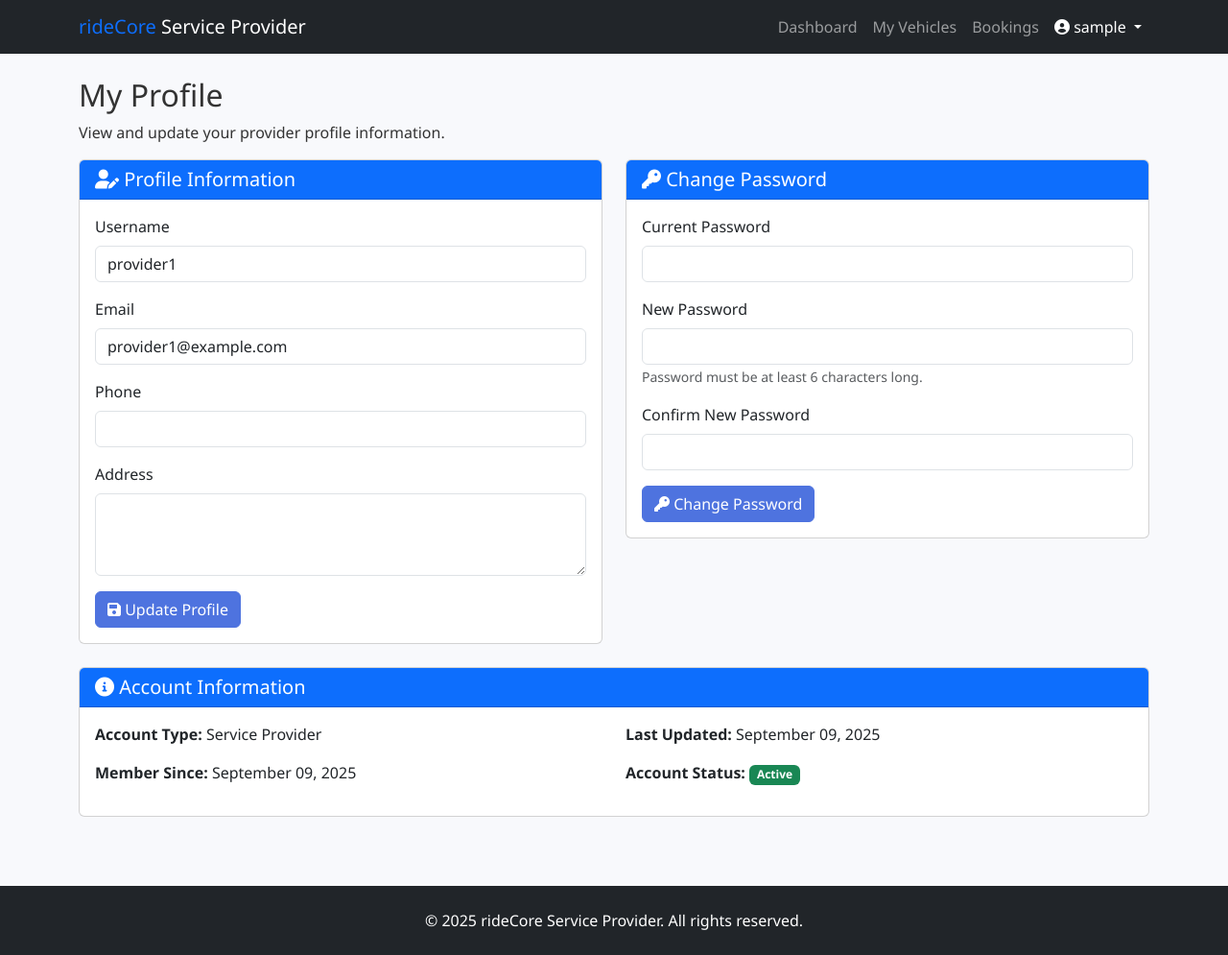
After one commit to AdiveshSanagi/rideCore, a PHP site: page /vechile/provider/profile.php in a window 1280 px wide. The commit adds this page. Shown: the whole page at 96% size. Run offline with PHP 8.4, Linux system fonts and the light colour scheme; the visitor is signed in with stand-in values (Sample User, id 1); data comes from the database, SQL or seed files in the repository.

```diff
--- a/vehicle/book_vehicle.php
+++ b/vehicle/book_vehicle.php
@@ -110,6 +110,8 @@ if($_SERVER["REQUEST_METHOD"] == "POST") {
                 $booking->pickup_location = $pickup_location;
                 $booking->dropoff_location = $dropoff_location;
                 $booking->total_amount = $total_amount;
+                $booking->status = "pending"; // ✅ FIX added
+
 
             // Create booking
             if($booking->create()) {
--- /dev/null
+++ b/vehicle/provider/profile.php
@@ -0,0 +1,227 @@
+<?php
+// Start session
+session_start();
+
+// Check if user is logged in
+if(!isset($_SESSION["loggedin"]) || $_SESSION["loggedin"] !== true) {
+    header("location: ../login.php");
+    exit;
+}
+
+// Check if user is a service provider
+if($_SESSION["user_type"] !== "service_provider") {
+    header("location: ../index.php");
+    exit;
+}
+
+// Include database connection and user model
+include_once '../config/database.php';
+include_once '../models/User.php';
+
+// Initialize database connection
+$database = new Database();
+$db = $database->getConnection();
+
+// Initialize user object
+$user = new User($db);
+$user->user_id = $_SESSION["user_id"];
+
+// Get user details
+$user_details = $user->getById();
+
+// Check if user details exist and set default values
+if(!$user_details) {
+    $user_details = [];
+}
+
+$user_details['username'] = $user_details['username'] ?? $_SESSION["username"];
+$user_details['email'] = $user_details['email'] ?? '';
+$user_details['phone'] = $user_details['phone'] ?? '';
+$user_details['address'] = $user_details['address'] ?? '';
+$user_details['created_at'] = $user_details['created_at'] ?? date('Y-m-d H:i:s');
+$user_details['updated_at'] = $user_details['updated_at'] ?? date('Y-m-d H:i:s');
+
+$success_msg = "";
+$error_msg = "";
+
+// Handle form submissions
+if($_SERVER["REQUEST_METHOD"] == "POST") {
+    // Update profile
+    if(isset($_POST["update_profile"])) {
+        $user->username = $_POST["username"];
+        $user->email = $_POST["email"];
+        $user->phone = $_POST["phone"];
+        $user->address = $_POST["address"];
+
+        if($user->updateProfile()) {
+            $success_msg = "Profile updated successfully.";
+            $_SESSION["username"] = $user->username;
+        } else {
+            $error_msg = "Unable to update profile. Please try again.";
+        }
+    }
+
+    // Change password
+    if(isset($_POST["change_password"])) {
+        $current_password = $_POST["current_password"];
+        $new_password = $_POST["new_password"];
+        $confirm_password = $_POST["confirm_password"];
+
+        if(!$user->verifyPassword($current_password)) {
+            $error_msg = "Current password is incorrect.";
+        } elseif($new_password !== $confirm_password) {
+            $error_msg = "New passwords do not match.";
+        } elseif(strlen($new_password) < 6) {
+            $error_msg = "Password must be at least 6 characters long.";
+        } else {
+            if($user->updatePassword($new_password)) {
+                $success_msg = "Password changed successfully.";
+            } else {
+                $error_msg = "Unable to change password. Please try again.";
+            }
+        }
+    }
+
+    $user_details = $user->getById();
+}
+?>
+<!DOCTYPE html>
+<html lang="en">
+<head>
+    <meta charset="UTF-8">
+    <meta name="viewport" content="width=device-width, initial-scale=1.0">
+    <title>My Profile - rideCore Service Provider</title>
+    <link href="https://cdn.jsdelivr.net/npm/bootstrap@5.3.0-alpha1/dist/css/bootstrap.min.css" rel="stylesheet">
+    <link rel="stylesheet" href="https://cdnjs.cloudflare.com/ajax/libs/font-awesome/6.0.0-beta3/css/all.min.css">
+    <link rel="stylesheet" href="../assets/css/style.css">
+</head>
+<body>
+    <!-- Navbar -->
+    <nav class="navbar navbar-expand-lg navbar-dark bg-dark">
+        <div class="container">
+            <a class="navbar-brand" href="../index.php">
+                <span class="text-primary">rideCore</span> Service Provider
+            </a>
+            <button class="navbar-toggler" type="button" data-bs-toggle="collapse" data-bs-target="#navbarNav">
+                <span class="navbar-toggler-icon"></span>
+            </button>
+            <div class="collapse navbar-collapse" id="navbarNav">
+                <ul class="navbar-nav ms-auto">
+                    <li class="nav-item"><a class="nav-link" href="dashboard.php">Dashboard</a></li>
+                    <li class="nav-item"><a class="nav-link" href="vehicles.php">My Vehicles</a></li>
+                    <li class="nav-item"><a class="nav-link" href="bookings.php">Bookings</a></li>
+                    <li class="nav-item dropdown">
+                        <a class="nav-link dropdown-toggle active" href="#" id="navbarDropdown" role="button" data-bs-toggle="dropdown">
+                            <i class="fas fa-user-circle"></i> <?php echo htmlspecialchars($_SESSION["username"]); ?>
+                        </a>
+                        <ul class="dropdown-menu dropdown-menu-end">
+                            <li><a class="dropdown-item active" href="profile.php">Profile</a></li>
+                            <li><hr class="dropdown-divider"></li>
+                            <li><a class="dropdown-item" href="../logout.php">Logout</a></li>
+                        </ul>
+                    </li>
+                </ul>
+            </div>
+        </div>
+    </nav>
+
+    <!-- Profile Content -->
+    <div class="container mt-4">
+        <h2>My Profile</h2>
+        <p>View and update your provider profile information.</p>
+
+        <?php if(!empty($success_msg)): ?>
+            <div class="alert alert-success"><?php echo $success_msg; ?></div>
+        <?php endif; ?>
+        <?php if(!empty($error_msg)): ?>
+            <div class="alert alert-danger"><?php echo $error_msg; ?></div>
+        <?php endif; ?>
+
+        <div class="row">
+            <!-- Profile Information -->
+            <div class="col-md-6 mb-4">
+                <div class="card">
+                    <div class="card-header bg-primary text-white">
+                        <h5 class="card-title mb-0"><i class="fas fa-user-edit"></i> Profile Information</h5>
+                    </div>
+                    <div class="card-body">
+                        <form method="post">
+                            <div class="mb-3">
+                                <label class="form-label">Username</label>
+                                <input type="text" class="form-control" name="username" value="<?php echo htmlspecialchars($user_details['username']); ?>" required>
+                            </div>
+                            <div class="mb-3">
+                                <label class="form-label">Email</label>
+                                <input type="email" class="form-control" name="email" value="<?php echo htmlspecialchars($user_details['email']); ?>" required>
+                            </div>
+                            <div class="mb-3">
+                                <label class="form-label">Phone</label>
+                                <input type="text" class="form-control" name="phone" value="<?php echo htmlspecialchars($user_details['phone']); ?>">
+                            </div>
+                            <div class="mb-3">
+                                <label class="form-label">Address</label>
+                                <textarea class="form-control" name="address" rows="3"><?php echo htmlspecialchars($user_details['address']); ?></textarea>
+                            </div>
+                            <button type="submit" name="update_profile" class="btn btn-primary"><i class="fas fa-save"></i> Update Profile</button>
+                        </form>
+                    </div>
+                </div>
+            </div>
+
+            <!-- Change Password -->
+            <div class="col-md-6 mb-4">
+                <div class="card">
+                    <div class="card-header bg-primary text-white">
+                        <h5 class="card-title mb-0"><i class="fas fa-key"></i> Change Password</h5>
+                    </div>
+                    <div class="card-body">
+                        <form method="post">
+                            <div class="mb-3">
+                                <label class="form-label">Current Password</label>
+                                <input type="password" class="form-control" name="current_password" required>
+                            </div>
+                            <div class="mb-3">
+                                <label class="form-label">New Password</label>
+                                <input type="password" class="form-control" name="new_password" required>
+                                <small class="text-muted">Password must be at least 6 characters long.</small>
+                            </div>
+                            <div class="mb-3">
+                                <label class="form-label">Confirm New Password</label>
+                                <input type="password" class="form-control" name="confirm_password" required>
+                            </div>
+                            <button type="submit" name="change_password" class="btn btn-primary"><i class="fas fa-key"></i> Change Password</button>
+                        </form>
+                    </div>
+                </div>
+            </div>
+
+            <!-- Account Information -->
+            <div class="col-md-12 mb-4">
+                <div class="card">
+                    <div class="card-header bg-primary text-white">
+                        <h5 class="card-title mb-0"><i class="fas fa-info-circle"></i> Account Information</h5>
+                    </div>
+                    <div class="card-body">
+                        <div class="row">
+                            <div class="col-md-6">
+                                <p><strong>Account Type:</strong> Service Provider</p>
+                                <p><strong>Member Since:</strong> <?php echo date('F d, Y', strtotime($user_details['created_at'])); ?></p>
+                            </div>
+                            <div class="col-md-6">
+                                <p><strong>Last Updated:</strong> <?php echo date('F d, Y', strtotime($user_details['updated_at'])); ?></p>
+                                <p><strong>Account Status:</strong> <span class="badge bg-success">Active</span></p>
+                            </div>
+                        </div>
+                    </div>
+                </div>
+            </div>
+        </div>
+    </div>
+
+    <footer class="bg-dark text-white py-4 mt-5">
+        <div class="container">
+            <div class="text-center">&copy; <?php echo date('Y'); ?> rideCore Service Provider. All rights reserved.</div>
+        </div>
+    </footer>
+</body>
+</html>
```
Also changed, not shown: vehicle/models/Booking.php (+23 -10 lines), vehicle/provider/dashboard.php (+8 -5 lines), vehicle/assets/images/vehicles/68bedfb9b75e4.jpeg (added), vehicle/assets/images/vehicles/68bf1a8a3a550.jpeg (added). Lines whose indentation alone changed are shown as unchanged.
